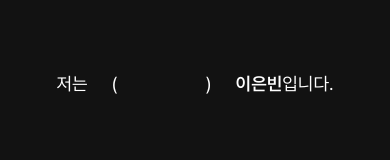
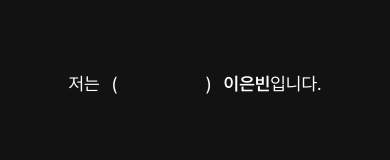
Before and after one commit to eunbinnie/fe-portfolio, a Next.js app: page / in a window 390 px wide. Shown: the part 1117-1277 px from the top of the page. Built offline with nearby package versions, Linux system fonts and the light colour scheme.

Commit message:
design: keyword 버튼 hover 배경색 추가

```diff
--- a/src/app/(main)/_components/KeywordSection.tsx
+++ b/src/app/(main)/_components/KeywordSection.tsx
@@ -25,7 +25,7 @@ const KeywordSection = () => {
   return (
     <section className="flex min-h-dvh items-center justify-center overflow-hidden py-8">
       <div className="grid gap-20 md:gap-[200px]">
-        <h2 className="mx-auto flex max-w-[1248px] flex-wrap items-center justify-center gap-6 px-6 text-lg text-white sm:text-2xl md:gap-14 md:text-4xl">
+        <h2 className="mx-auto flex max-w-[1248px] flex-wrap items-center justify-center gap-3 px-6 text-lg text-white sm:gap-6 sm:text-2xl md:gap-14 md:text-4xl">
           <span>저는</span>
           <span className="flex min-w-[100px] items-center justify-between md:min-w-[220px]">
             (&nbsp;<span className="break-keep text-center">{keyword}</span>
@@ -43,7 +43,7 @@ const KeywordSection = () => {
                   key={idx}
                   onCustomMouseEnter={handleMouseOver}
                   onMouseLeave={handleMouseOut}
-                  className="whitespace-nowrap"
+                  className="whitespace-nowrap hover:bg-[rgba(221,221,221,0.1)]"
                 >
                   {word}
                 </Button>
@@ -55,7 +55,7 @@ const KeywordSection = () => {
                   key={idx}
                   onCustomMouseEnter={handleMouseOver}
                   onMouseLeave={handleMouseOut}
-                  className="whitespace-nowrap"
+                  className="whitespace-nowrap hover:bg-[rgba(221,221,221,0.1)]"
                 >
                   {word}
                 </Button>
--- a/src/components/StarContainer.tsx
+++ b/src/components/StarContainer.tsx
@@ -31,7 +31,7 @@ const StarContainer = () => {
           size={getNumberRange()}
           top={getRandomNumber(0, 100)}
           left={getRandomNumber(0, 100)}
-          blur={getRandomPrimeNumber(0, 0.5)}
+          blur={getRandomPrimeNumber(0, 0.3)}
           delay={getRandomPrimeNumber(1, 2)}
         />
       ))}
```
